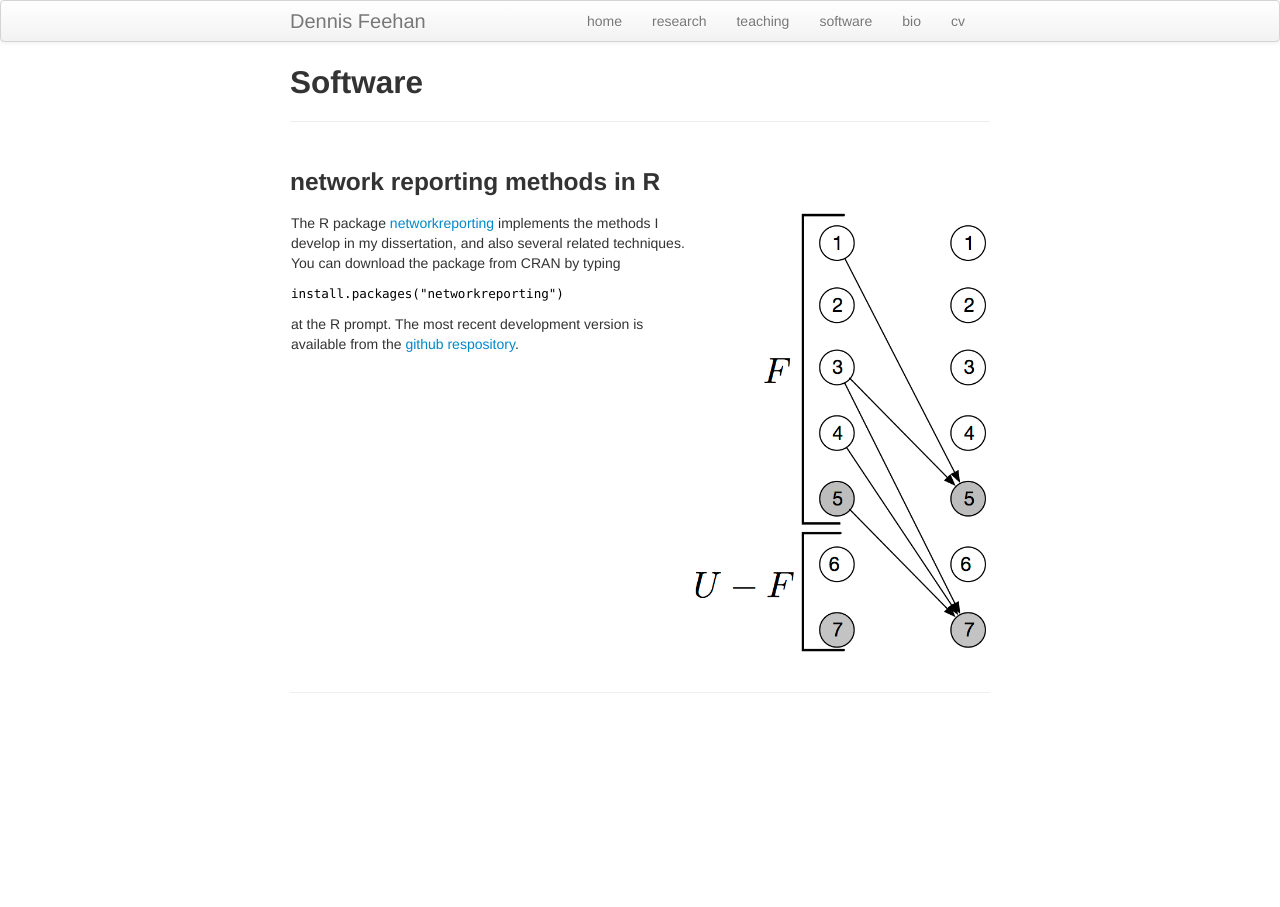
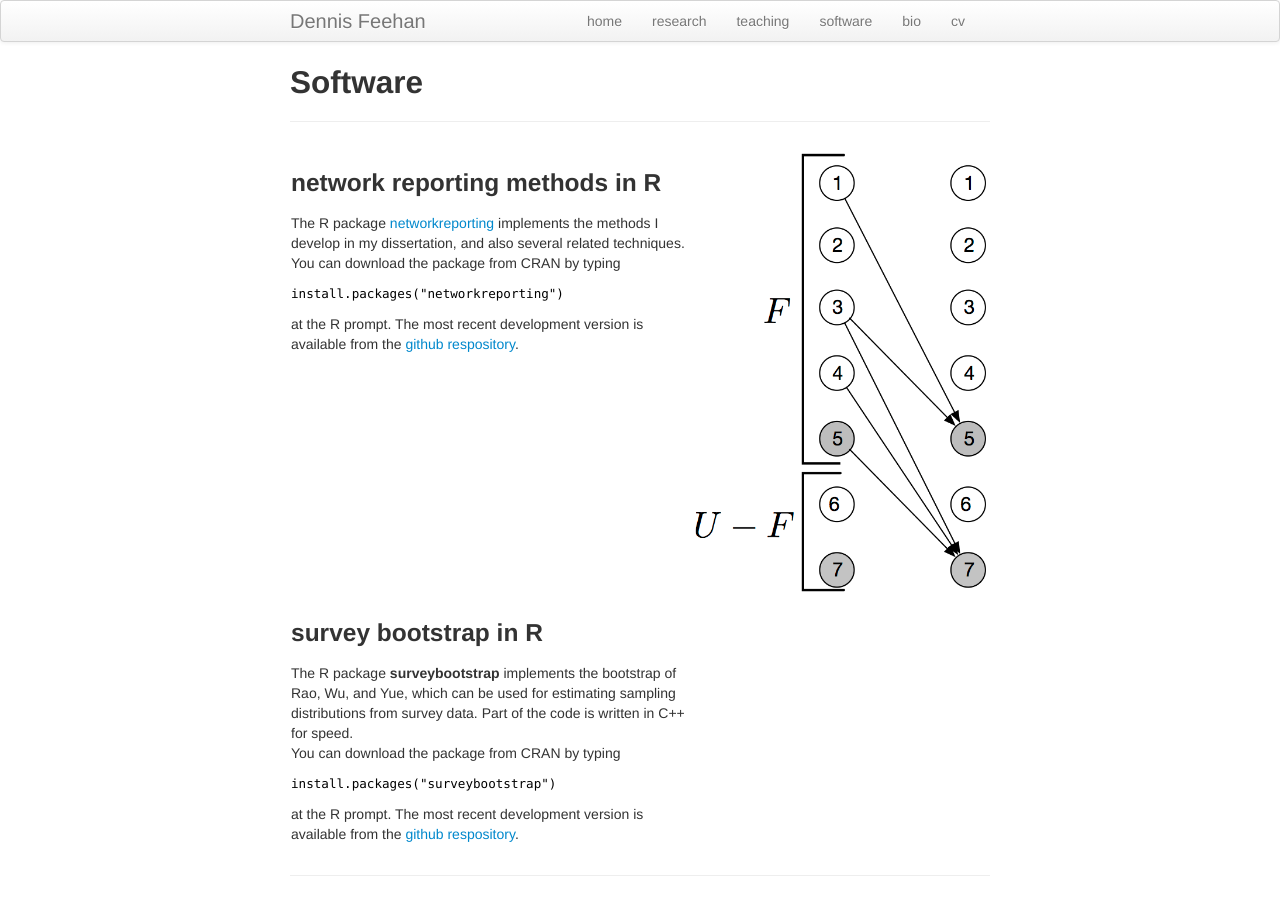
Before and after one commit to dfeehan/dfeehan.github.io, a Jekyll site: the page built from software.md, in a window 1280 px wide. Built offline with Jekyll 4.4.1, drawn with Linux system fonts in a browser that asks for light colours.

Commit message:
updated to include surveybootstrap

```diff
--- a/software.md
+++ b/software.md
@@ -3,10 +3,10 @@ layout: page
 title: Software
 ---
 
-### network reporting methods in R
 <table width="120%">
 <tr style="vertical-align:top;">
 <td>
+<h3>network reporting methods in R</h3>
 The R package <a href="http://dfeehan.github.io/networkreporting/">networkreporting</a>
 implements the methods I develop in my dissertation, and also several
 related techniques.
@@ -24,4 +24,21 @@ at the R prompt. The most recent development version is available from the
 <img src="{{ BASE_PATH }}/assets/images/reporting-network-example.png"></div>
 </td>
 </tr>
+<tr style="vertical-align:top;">
+<td>
+<h3>survey bootstrap in R</h3>
+The R package <b>surveybootstrap</b>
+implements the bootstrap of Rao, Wu, and Yue, which can be used for estimating sampling
+distributions from survey data.
+Part of the code is written in C++ for speed.
+<p>You can download the package from CRAN by typing</p>
+<p>
+<code>
+install.packages("surveybootstrap")
+</code>
+</p>
+at the R prompt. The most recent development version is available from the
+<a href="https://github.com/dfeehan/surveybootstrap">github respository</a>.
+</td>
+</tr>
 </table>
```
